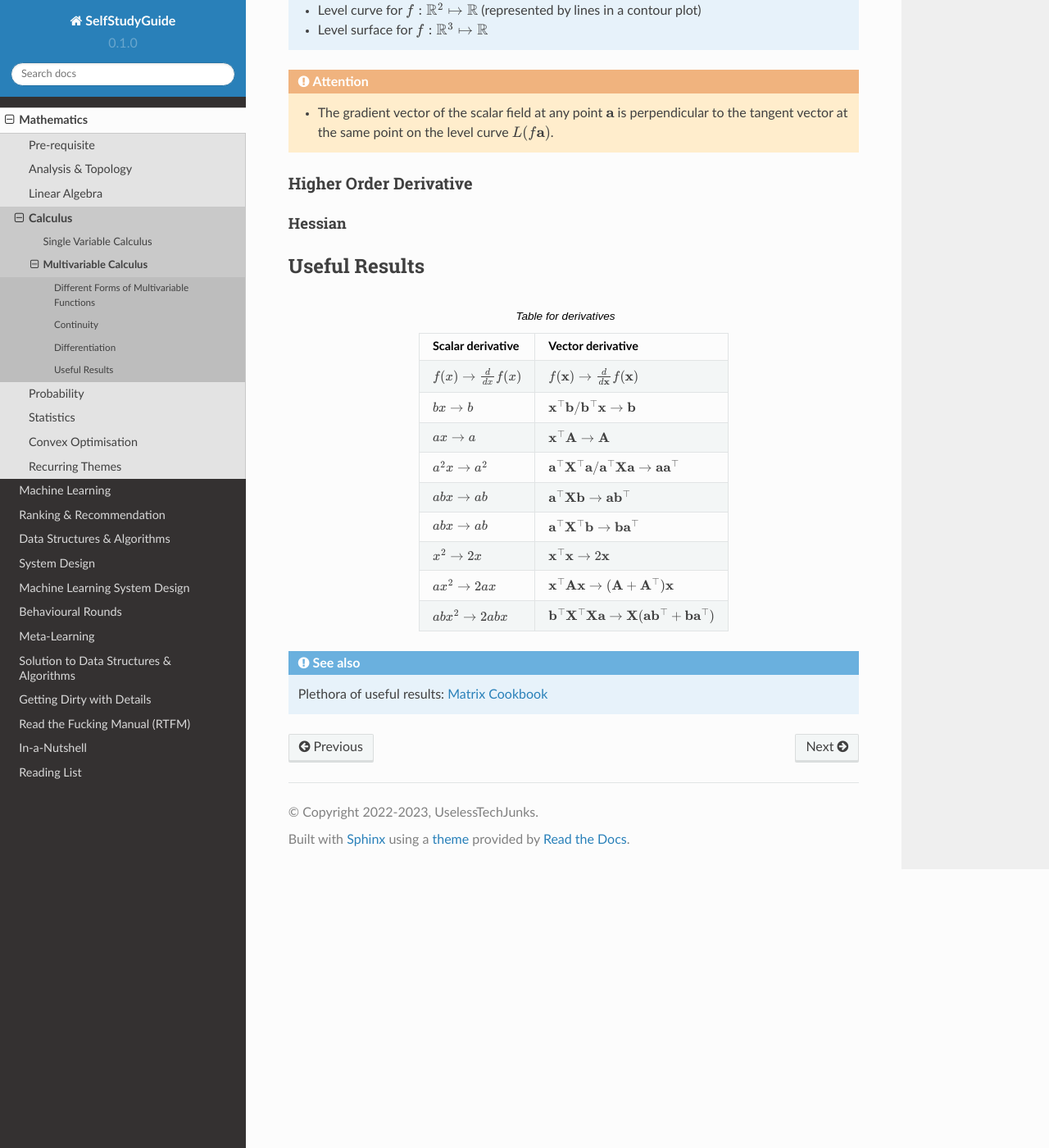
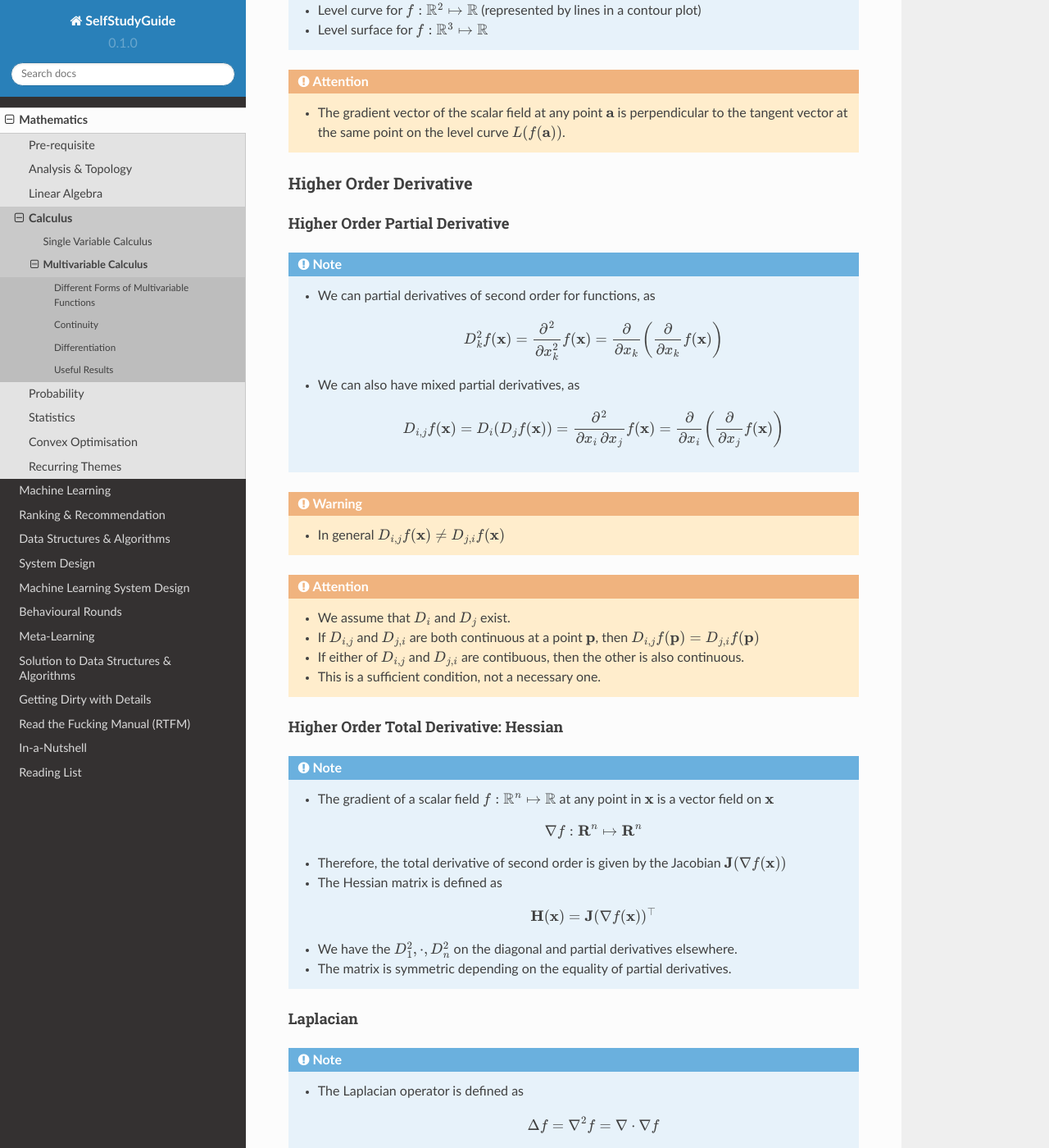
Before and after one commit to uselesstechjunks/leetcode, a Sphinx documentation site: the page built from docs/source/math/calc3/multi.rst, in a window 1280 px wide and 1400 px high, scrolled down 5827 px. Shown: the whole window at 82% size. Built offline with Sphinx 7.4.7 and the Read the Docs theme 2.0.0, drawn with Linux system fonts in a browser that asks for light colours; some of the changed text lies outside the part shown.

Commit message:
Update multi.rst

```diff
--- a/docs/source/math/calc3/multi.rst
+++ b/docs/source/math/calc3/multi.rst
@@ -65,7 +65,7 @@ Partial Derivative
 ------------------------------------------------------------
 .. note::
 	* If the unit vector in a directional derivative is along any of the coordinate-axes, such as :math:`\mathbf{e}_k`, the directional derivative is called a partial derivative.
-	* Notation: :math:`f'(\mathbf{x}; \mathbf{e}_k)=\frac{\mathop{\partial}}{\mathop{\partial x_k}}f(\mathbf{x})`
+	* Notation: :math:`D_k f(\mathbf{x})=f'(\mathbf{x}; \mathbf{e}_k)=\frac{\mathop{\partial}}{\mathop{\partial x_k}}f(\mathbf{x})`
 
 Directional Derivative isn't sufficient
 ------------------------------------------------------------
@@ -166,13 +166,56 @@ Level sets
 	* Level surface for :math:`f:\mathbb{R}^3\mapsto\mathbb{R}`
 
 .. attention::
-	* The gradient vector of the scalar field at any point :math:`\mathbf{a}` is perpendicular to the tangent vector at the same point on the level curve :math:`L(f\mathbf{a})`.
+	* The gradient vector of the scalar field at any point :math:`\mathbf{a}` is perpendicular to the tangent vector at the same point on the level curve :math:`L(f(\mathbf{a}))`.
 
 Higher Order Derivative
 ===========================================================
+Higher Order Partial Derivative
+------------------------------------------------------------
+.. note::
+	* We can partial derivatives of second order for functions, as
 
-Hessian
+		.. math:: D_k^2f(\mathbf{x})=\frac{\partial^2}{\mathop{\partial x_k^2}}f(\mathbf{x})=\frac{\partial}{\mathop{\partial x_k}}\left(\frac{\partial}{\mathop{\partial x_k}}f(\mathbf{x})\right)
+	* We can also have mixed partial derivatives, as
+
+		.. math:: D_{i,j}f(\mathbf{x})=D_i (D_j f(\mathbf{x}))=\frac{\partial^2}{\mathop{\partial x_i}\mathop{\partial x_j}}f(\mathbf{x})=\frac{\partial}{\mathop{\partial x_i}}\left(\frac{\partial}{\mathop{\partial x_j}}f(\mathbf{x})\right)
+
+.. warning::
+	* In general :math:`D_{i,j}f(\mathbf{x})\neq D_{j,i}f(\mathbf{x})`
+
+.. attention::
+	* We assume that :math:`D_i` and :math:`D_j` exist.
+	* If :math:`D_{i,j}` and :math:`D_{j,i}` are both continuous at a point :math:`\mathbf{p}`, then :math:`D_{i,j}f(\mathbf{p})= D_{j,i}f(\mathbf{p})`
+	* If either of :math:`D_{i,j}` and :math:`D_{j,i}` are contibuous, then the other is also continuous.
+	* This is a sufficient condition, not a necessary one.
+
+Higher Order Total Derivative: Hessian
 ------------------------------------------------------------
+.. note::
+	* The gradient of a scalar field :math:`f:\mathbb{R}^n\mapsto\mathbb{R}` at any point in :math:`\mathbf{x}` is a vector field on :math:`\mathbf{x}`
+
+		.. math:: \nabla f:\mathbf{R}^n\mapsto\mathbf{R}^n
+	* Therefore, the total derivative of second order is given by the Jacobian :math:`\mathbf{J}(\nabla f(\mathbf{x}))`
+	* The Hessian matrix is defined as
+
+		.. math:: \mathbf{H}(\mathbf{x})=\mathbf{J}(\nabla f(\mathbf{x}))^\top
+	* We have the :math:`D_1^2,\cdot,D_n^2` on the diagonal and partial derivatives elsewhere.
+	* The matrix is symmetric depending on the equality of partial derivatives.
+
+Laplacian
+------------------------------------------------------------
+.. note::
+	* The Laplacian operator is defined as
+
+		.. math:: \Delta f=\nabla^2f=\nabla\cdot\nabla f
+	* We note that :math:`\Delta f(\mathbf{x})=\text{trace}({\mathbf{H}(\mathbf{x})})`
+
+Application of Hessian: Local extremum
+===========================================================
+.. note::
+	* Second order Taylor approximation for a scalar field :math:`f` at a point :math:`\mathbf{x}`
+
+		.. math:: f(\mathbf{x}+\mathbf{h})=f(\mathbf{x})+\nabla f(\mathbf{x})\cdot\mathbf{h}+\frac{1}{2!}\left(\mathbf{h}\cdot H\mathbf{x}\cdot\mathbf{h}^\top\right)+\boldsymbol{\epsilon}_\mathbf{x}(\mathbf{h})
 
 **********************************************************
 Useful Results
```
